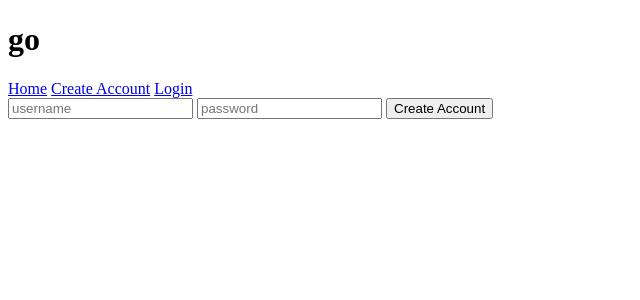
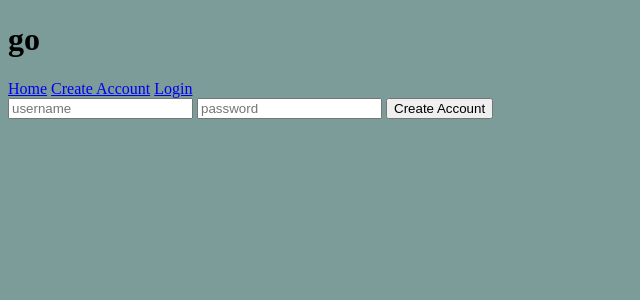
Before and after one commit to kelsodumez/PaperScissorsRock, a Flask app: page /createaccount in a window 1280 px wide. Shown: the top 300 px of the page, without its empty margins (0-640 px from the left). Run offline with Flask 2, Linux system fonts and the light colour scheme.

Commit message:
0.6.1 - tiny bit of work on css

```diff
--- a/static/style.css
+++ b/static/style.css
@@ -0,0 +1,15 @@
+:root {
+    --c1: #7b9c98;
+    --c2: #eaf1f3;
+    --c3: #495755;
+    --c4: 'Roboto Mono'
+}
+
+html {
+    font-family: var(--c4);
+}
+
+body {
+
+    background-color: #7b9c98;
+}
```
Also changed, not shown: templates/layout.html (+0 -10 lines).
